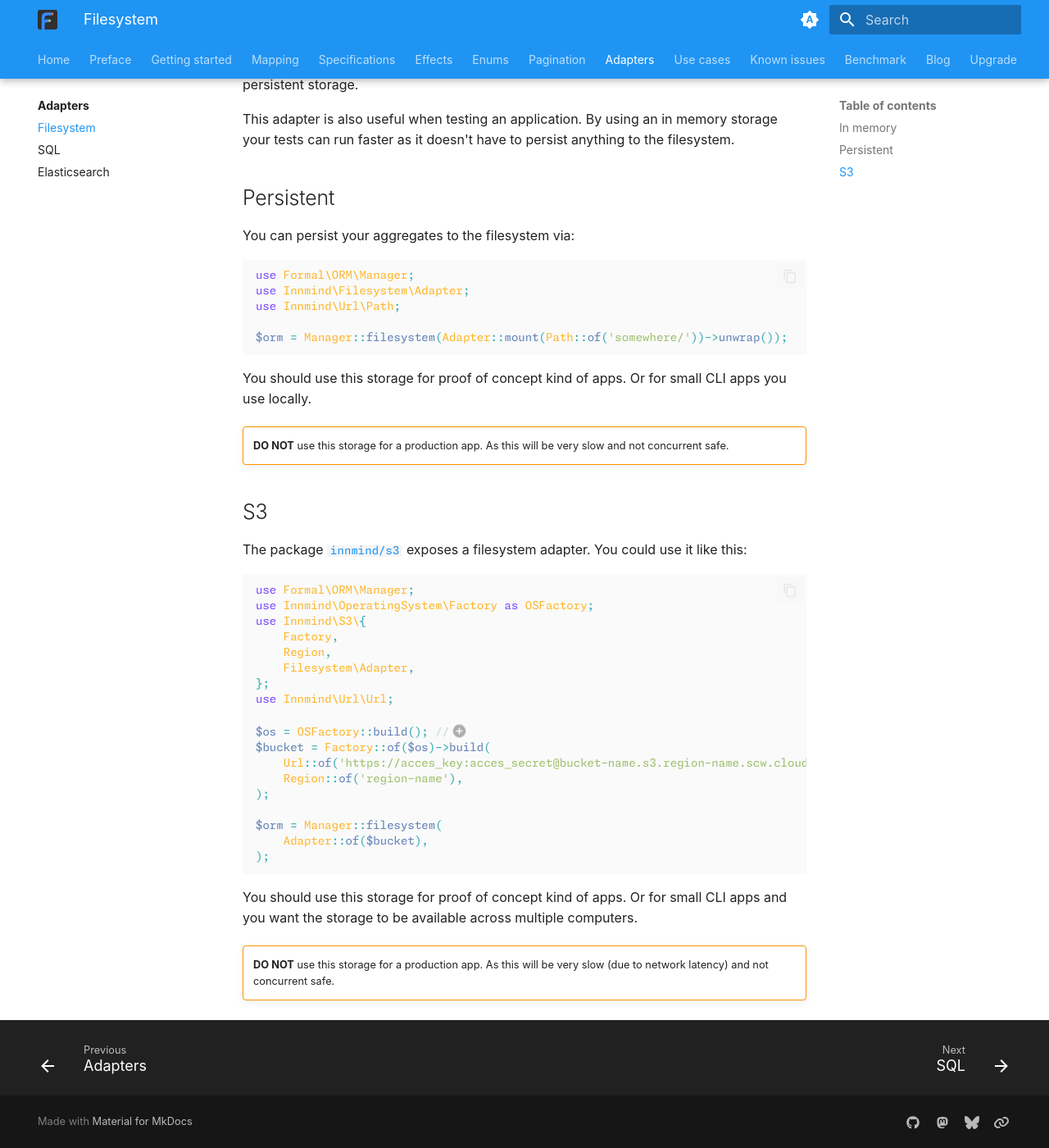
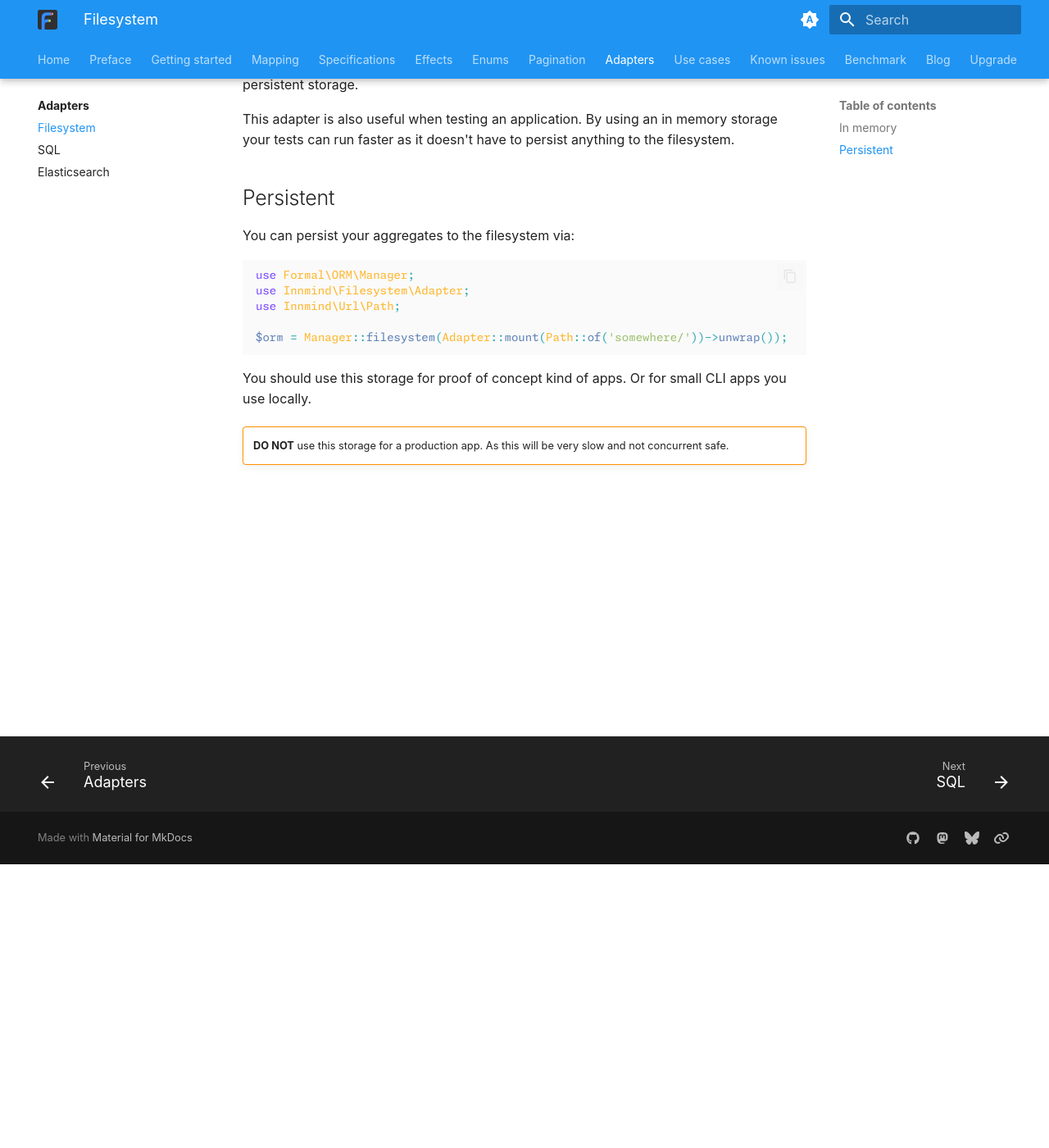
Before and after one commit to formal-php/orm, an MkDocs documentation site: the page built from documentation/adapters/filesystem.md, in a window 1280 px wide and 1400 px high, scrolled down 346 px. Shown: the whole window at 82% size. Built offline with MkDocs 1.6.1 and Material for MkDocs 9.7.7, drawn with Linux system fonts in a browser that asks for light colours; plug-ins that fetch from the network failed and are left out.

Commit message:
remove reference to s3

````diff
--- a/documentation/adapters/filesystem.md
+++ b/documentation/adapters/filesystem.md
@@ -26,35 +26,3 @@ You should use this storage for proof of concept kind of apps. Or for small CLI
 
 !!! warning ""
     **DO NOT** use this storage for a production app. As this will be very slow and not concurrent safe.
-
-## S3
-
-The package [`innmind/s3`](https://packagist.org/packages/innmind/s3) exposes a filesystem adapter. You could use it like this:
-
-```php
-use Formal\ORM\Manager;
-use Innmind\OperatingSystem\Factory as OSFactory;
-use Innmind\S3\{
-    Factory,
-    Region,
-    Filesystem\Adapter,
-};
-use Innmind\Url\Url;
-
-$os = OSFactory::build(); //(1)
-$bucket = Factory::of($os)->build(
-    Url::of('https://acces_key:acces_secret@bucket-name.s3.region-name.scw.cloud/'),
-    Region::of('region-name'),
-);
-
-$orm = Manager::filesystem(
-    Adapter::of($bucket),
-);
-```
-
-1. See [`innmind/operating-system`](https://innmind.github.io/documentation/getting-started/operating-system/)
-
-You should use this storage for proof of concept kind of apps. Or for small CLI apps and you want the storage to be available across multiple computers.
-
-!!! warning ""
-    **DO NOT** use this storage for a production app. As this will be very slow (due to network latency) and not concurrent safe.
````
